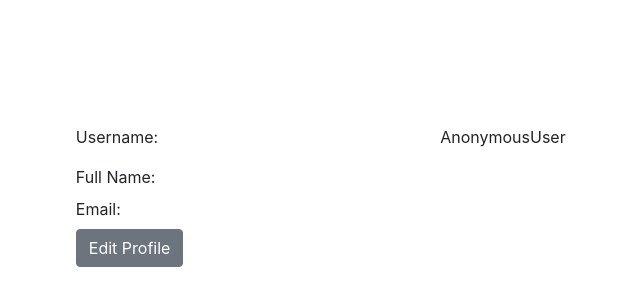
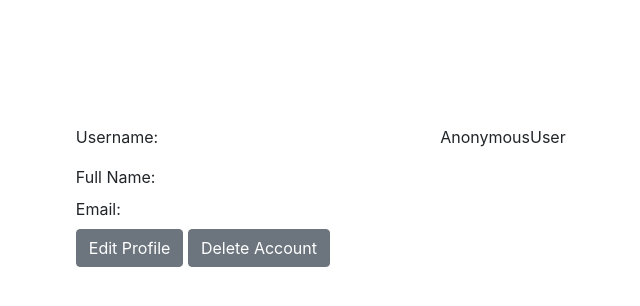
Before and after one commit to Aditya77kushwaha/blog-app-django, a Django app: page /profile/ in a window 1280 px wide. Shown: the part 56-362 px from the top of the page, without its empty margins (397-1037 px from the left). Run offline with Django 3.2, Linux system fonts and the light colour scheme; some libraries are stand-ins or nearby versions.

Commit message:
implements delete account; fixes register duplicate

```diff
--- a/home/templates/profile.html
+++ b/home/templates/profile.html
@@ -117,6 +117,7 @@
                         {% endif %}
                     </div>
                     <a href="/edit_profile/" class="btn btn-secondary">Edit Profile</a>
+                    <a href="/delete_profile/{{user.profile.id}}" class="btn btn-secondary">Delete Account</a>
                 </div>
             </div>
 </div>
--- a/home/urls.py
+++ b/home/urls.py
@@ -16,6 +16,7 @@
     path("profile/", views.Profile1, name="profile"),
     path("edit_profile/", views.edit_profile, name="edit_profile"),
     path("user_profile/<int:myid>/", views.user_profile, name="user_profile"),
+    path("delete_profile/<int:id>/", views.delete, name="delete"),
 
 #    user authentication
     path("register/", views.Register, name="register"),
--- a/home/views.py
+++ b/home/views.py
@@ -6,6 +6,7 @@
 from .forms import ProfileForm, BlogPostForm
 from django.views.generic import UpdateView
 from django.contrib import messages
+from django.http import HttpResponse, HttpResponseRedirect
 
 
 def blogs(request):
@@ -92,6 +93,9 @@
         password1 = request.POST['password1']
         password2 = request.POST['password2']
 
+        if User.objects.filter(username=username).exists():
+            return render(request, 'login.html')
+
         if password1 != password2:
             messages.error(request, "Passwords do not match.")
             return redirect('/register')
@@ -123,3 +127,9 @@
     logout(request)
     messages.success(request, "Successfully logged out")
     return redirect('/login')
+
+def delete(request,id):
+    user=Profile.objects.get(id=id)
+    logout(request)
+    user.delete()
+    return HttpResponseRedirect(reverse("/register"))
```
